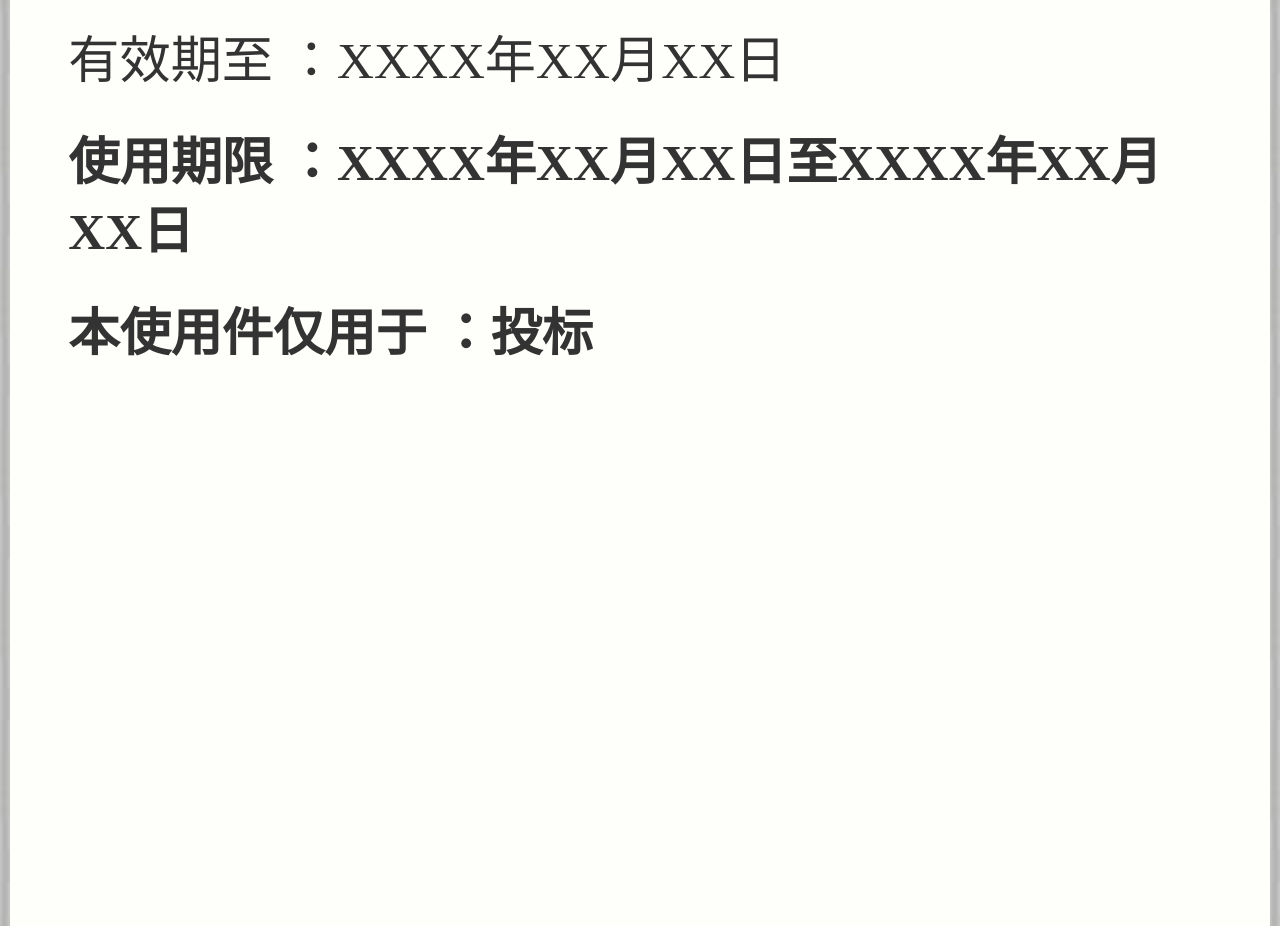
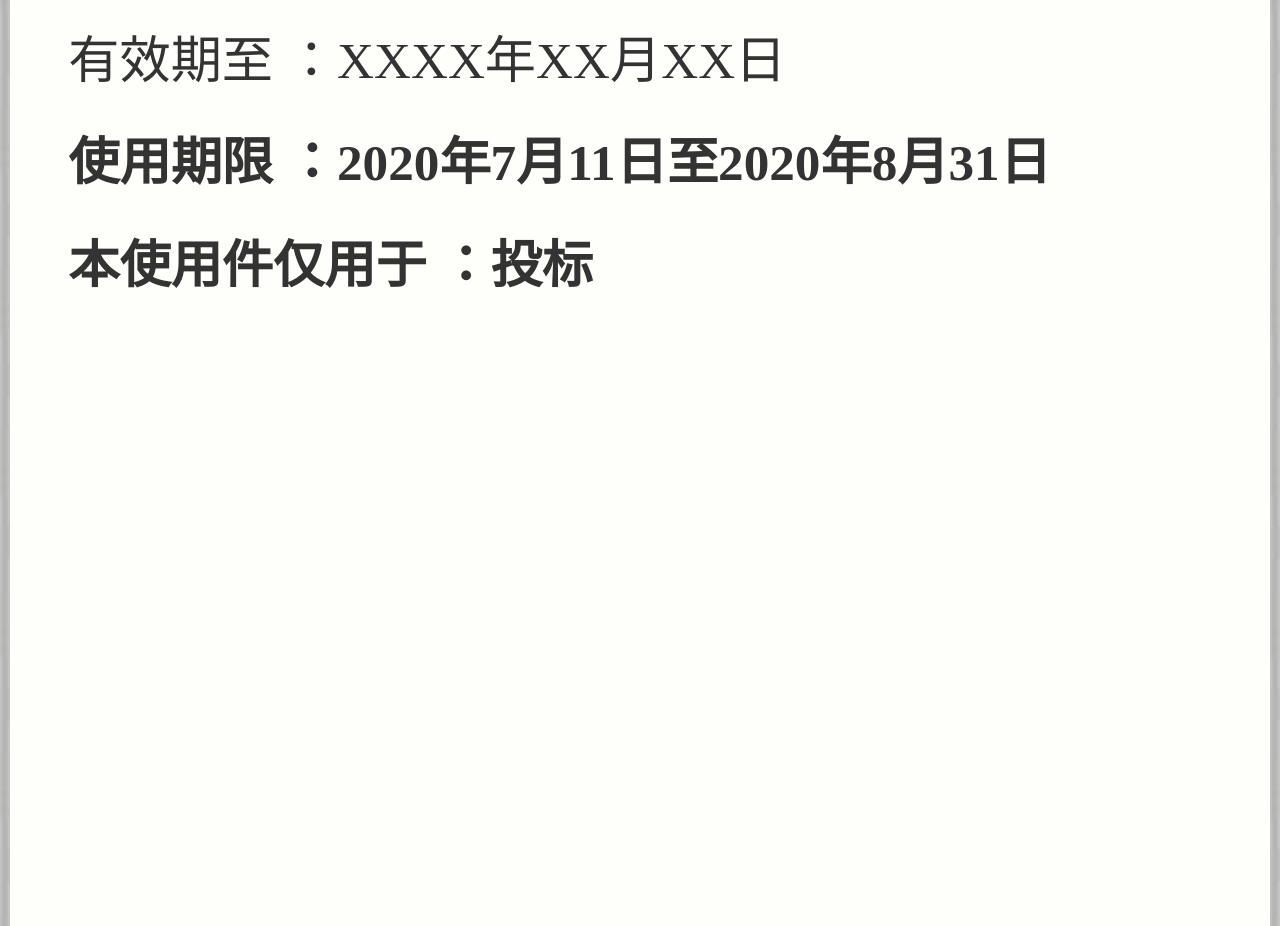
Before and after one commit to j33417/w, a plain HTML site: page index.html in a window 1280 px wide. Shown: the part 840-1766 px from the top of the page. Drawn offline with Linux system fonts and the light colour scheme.

Commit message:
Update index.html
1

```diff
--- a/index.html
+++ b/index.html
@@ -32,7 +32,7 @@
                         <li class="item clearfix">证书编号 ：冀建安B(2017)0025241</li>
                         <li class="item clearfix">企业名称 ：衡水亚东水电工程有限公司</li>
                         <li class="item clearfix">有效期至 ：XXXX年XX月XX日</li>
-                        <li class="item syj clearfix">使用期限 ：XXXX年XX月XX日至XXXX年XX月XX日</li>
+                        <li class="item syj clearfix">使用期限 ：2020年7月11日至2020年8月31日</li>
                         <li class="item syj clearfix">本使用件仅用于 ：投标</li>
                 <li class="item fzjg clearfix">
                     发证单位：河北省住房和城乡建设厅
```
